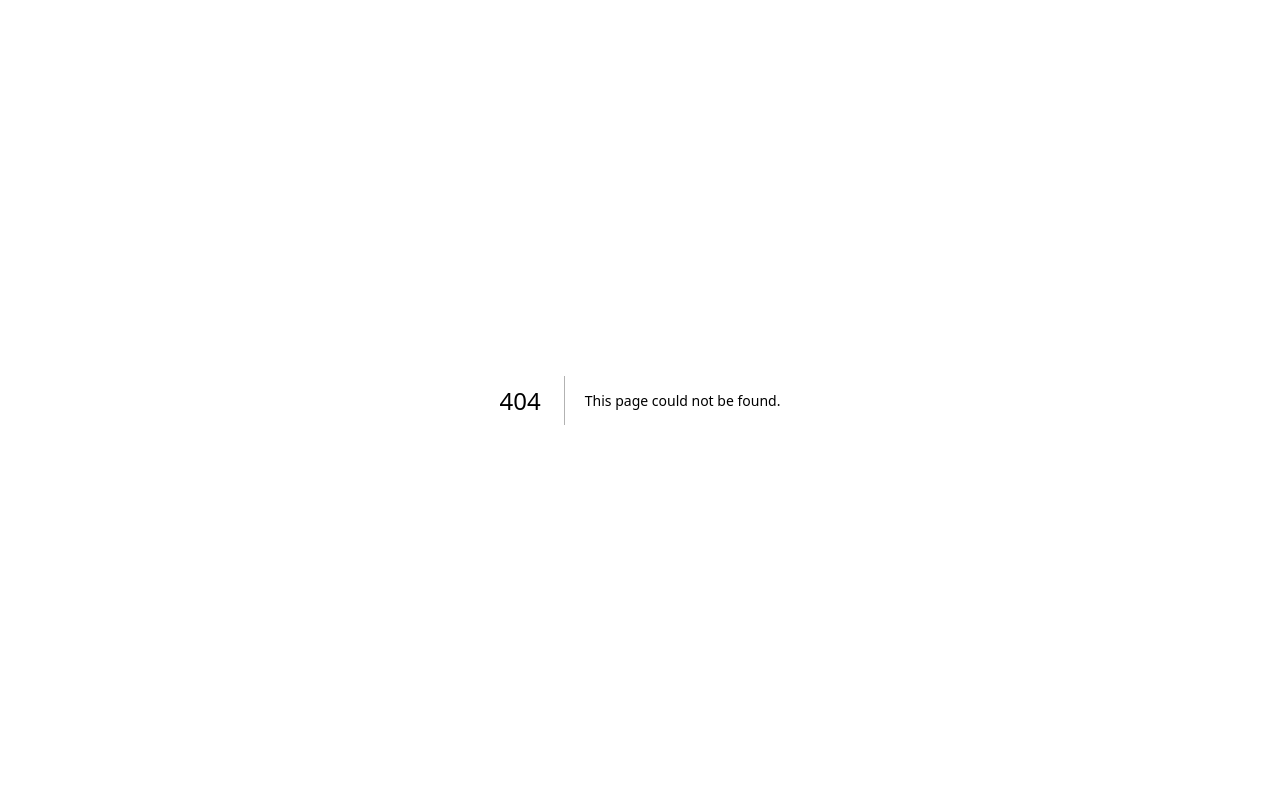
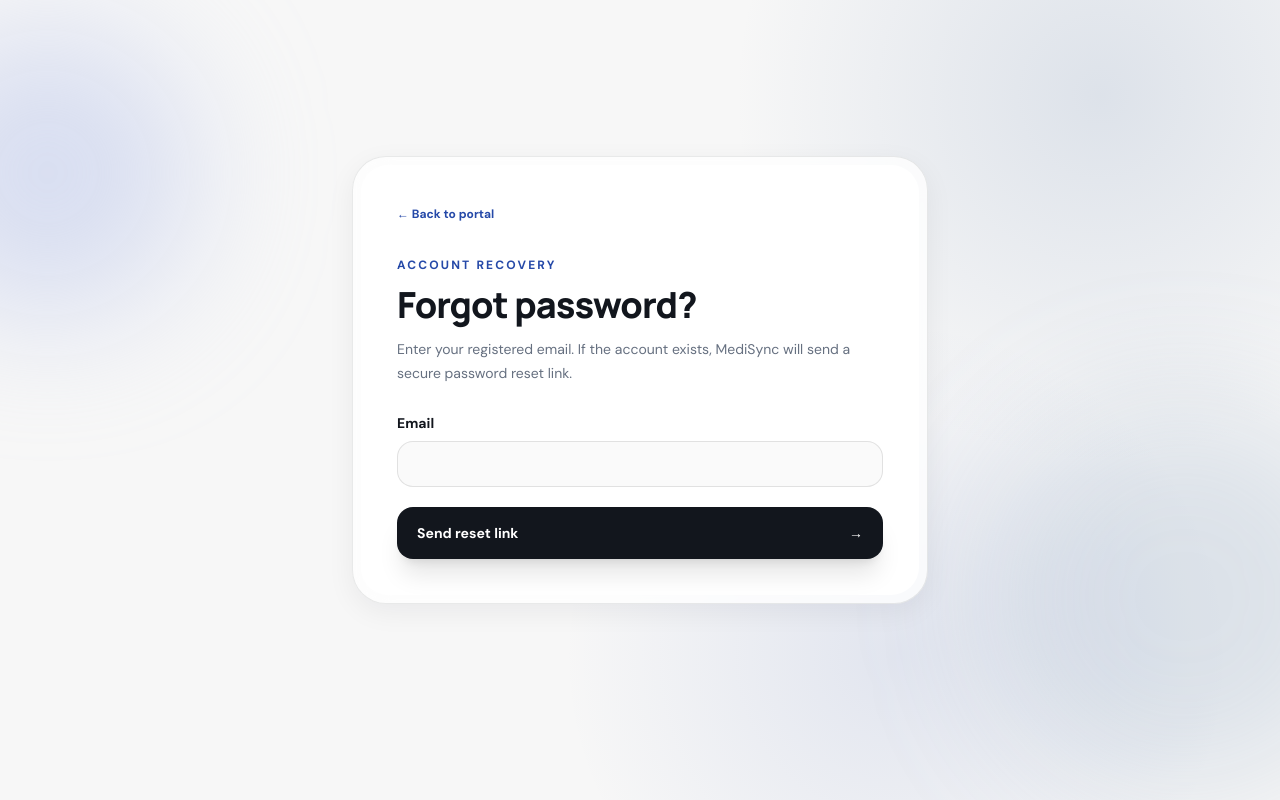
Before and after one commit to Sanjeev7673/Medisync-Os, a Next.js app: page /forgot-password in a window 1280 px wide. Before the commit this address had no page. Built offline with nearby package versions, Linux system fonts and the light colour scheme.

Commit message:
Add forgot password page

```diff
--- /dev/null
+++ b/app/forgot-password/page.tsx
@@ -0,0 +1,51 @@
+"use client";
+
+import Link from "next/link";
+import { FormEvent, useState } from "react";
+
+export default function ForgotPasswordPage() {
+  const [email, setEmail] = useState("");
+  const [message, setMessage] = useState("");
+  const [error, setError] = useState("");
+  const [loading, setLoading] = useState(false);
+
+  async function submit(event: FormEvent<HTMLFormElement>) {
+    event.preventDefault();
+    setError("");
+    setMessage("");
+    setLoading(true);
+    try {
+      const response = await fetch("/api/auth/forgot-password", { method: "POST", headers: { "Content-Type": "application/json" }, body: JSON.stringify({ email }) });
+      const data = await response.json();
+      if (!response.ok) throw new Error(data?.error || "Unable to send reset email");
+      setMessage(data.message);
+    } catch (err) {
+      setError(err instanceof Error ? err.message : "Unable to send reset email");
+    } finally {
+      setLoading(false);
+    }
+  }
+
+  return (
+    <main className="mesh-bg relative min-h-screen overflow-hidden px-5 py-8 text-[var(--ink)] md:px-8 md:py-10">
+      <div className="mesh-orb absolute -left-24 top-10 h-72 w-72 rounded-full bg-[#B9C5EC]/50 blur-3xl" />
+      <div className="mesh-orb-delay absolute -right-24 bottom-0 h-96 w-96 rounded-full bg-[#758FB5]/20 blur-3xl" />
+      <div className="relative z-10 mx-auto flex min-h-[85vh] max-w-xl items-center justify-center">
+        <div className="glass w-full rounded-[34px] p-2 shadow-[0_28px_90px_rgba(18,22,29,.14)]">
+          <div className="rounded-[28px] bg-white p-7 sm:p-9">
+            <Link href="/login" className="text-xs font-bold text-[var(--care)]">← Back to portal</Link>
+            <p className="mt-8 text-xs font-bold uppercase tracking-[.18em] text-[var(--care)]">Account recovery</p>
+            <h1 className="mt-3 font-display text-4xl font-extrabold tracking-tight">Forgot password?</h1>
+            <p className="mt-3 text-sm leading-6 text-[var(--muted)]">Enter your registered email. If the account exists, MediSync will send a secure password reset link.</p>
+            <form onSubmit={submit} className="mt-7">
+              <label className="block text-sm font-bold">Email<input required type="email" autoComplete="email" value={email} onChange={(e) => setEmail(e.target.value)} className="mt-2 w-full rounded-2xl border border-black/10 bg-[#FAFAFA] px-4 py-3 outline-none focus:border-[var(--care)]" /></label>
+              {error && <div className="mt-4 rounded-2xl bg-[var(--danger-soft)] px-4 py-3 text-xs font-semibold text-[var(--danger)]">{error}</div>}
+              {message && <div className="mt-4 rounded-2xl bg-[var(--care-soft)] px-4 py-3 text-xs font-semibold leading-5 text-[var(--muted-strong)]">{message}</div>}
+              <button disabled={loading} className="mt-5 flex w-full items-center justify-between rounded-2xl bg-[var(--ink)] px-5 py-4 text-sm font-bold text-white shadow-xl disabled:opacity-60"><span>{loading ? "Sending…" : "Send reset link"}</span><span>→</span></button>
+            </form>
+          </div>
+        </div>
+      </div>
+    </main>
+  );
+}
```
